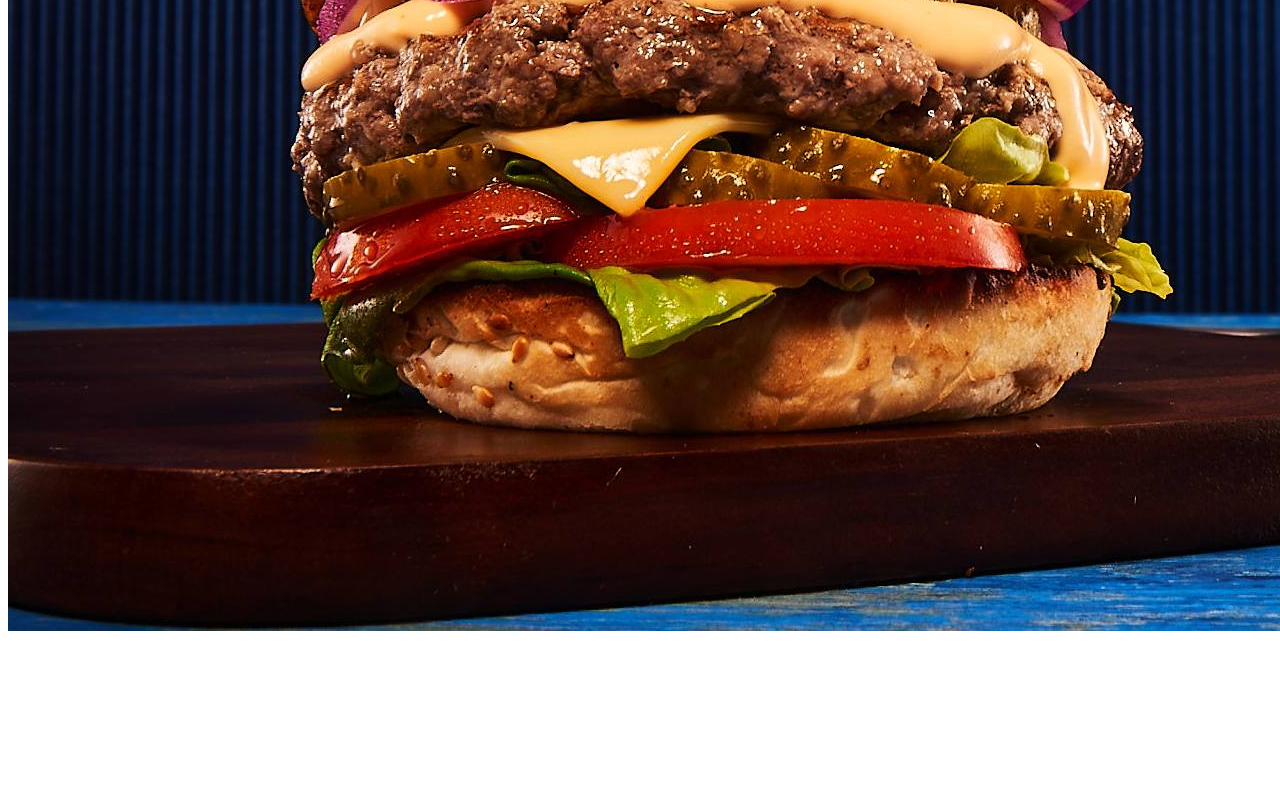
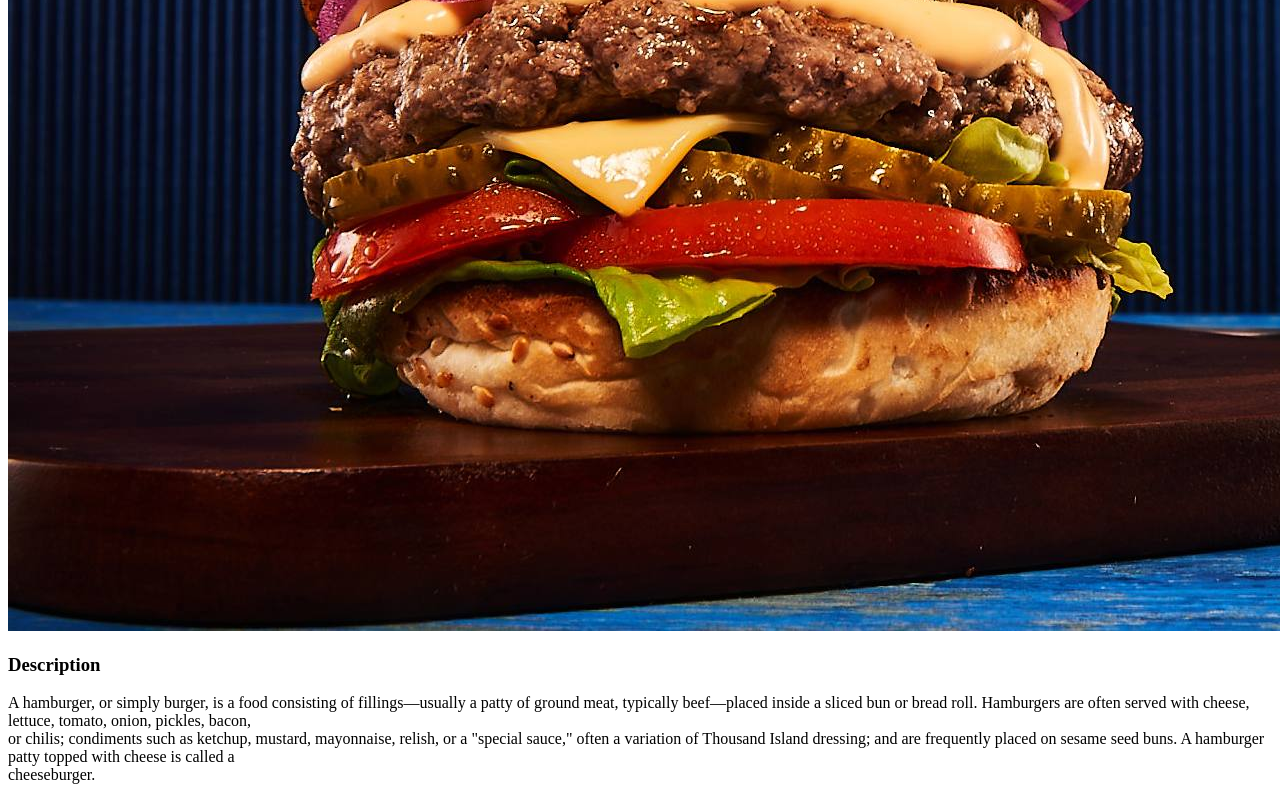
Before and after one commit to joaoSena0206/odin-recipes, a plain HTML site: page recipes/hamburguer.html in a window 1280 px wide. Shown: the part 581-1381 px from the top of the page. Before the commit the page ends 1224 px from the top, so only its background shows below. Drawn offline with Linux system fonts and the light colour scheme.

Commit message:
Adiciona descrição do hambúrguer

```diff
--- a/recipes/hamburguer.html
+++ b/recipes/hamburguer.html
@@ -1,13 +1,24 @@
 <!DOCTYPE html>
 <html lang="en">
+
 <head>
     <meta charset="UTF-8">
     <meta http-equiv="X-UA-Compatible" content="IE=edge">
     <meta name="viewport" content="width=device-width, initial-scale=1.0">
     <title>Hamburger</title>
 </head>
+
 <body>
     <h1>Hamburger</h1>
     <img src="hamburger.jpg" alt="Hamburger">
+
+    <h3>Description</h3>
+    <p>A hamburger, or simply burger, is a food consisting of fillings—usually a patty of ground meat, typically
+        beef—placed inside a sliced bun or bread roll. Hamburgers are often served with cheese, lettuce, tomato, onion,
+        pickles, bacon, <br>
+        or chilis; condiments such as ketchup, mustard, mayonnaise, relish, or a "special sauce," often a variation of
+        Thousand Island dressing; and are frequently placed on sesame seed buns. A hamburger patty topped with cheese is
+        called a <br> cheeseburger.</p>
 </body>
+
 </html>
```
